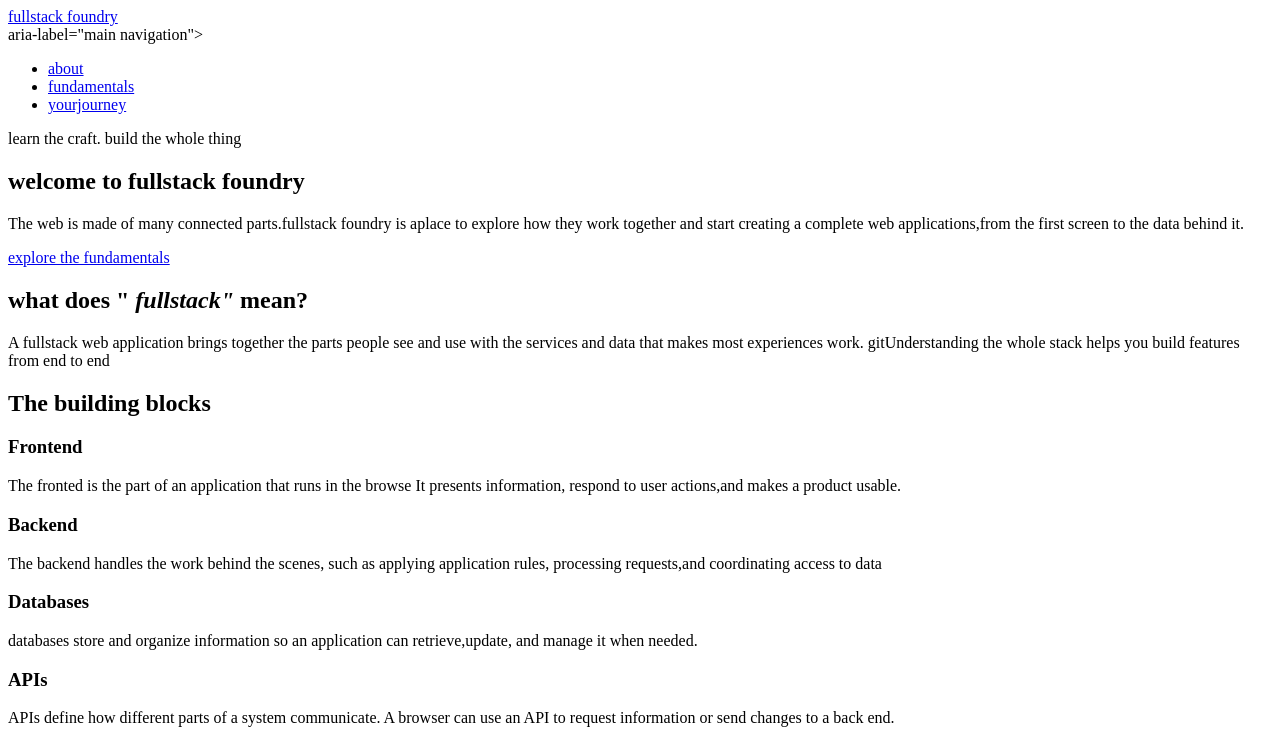
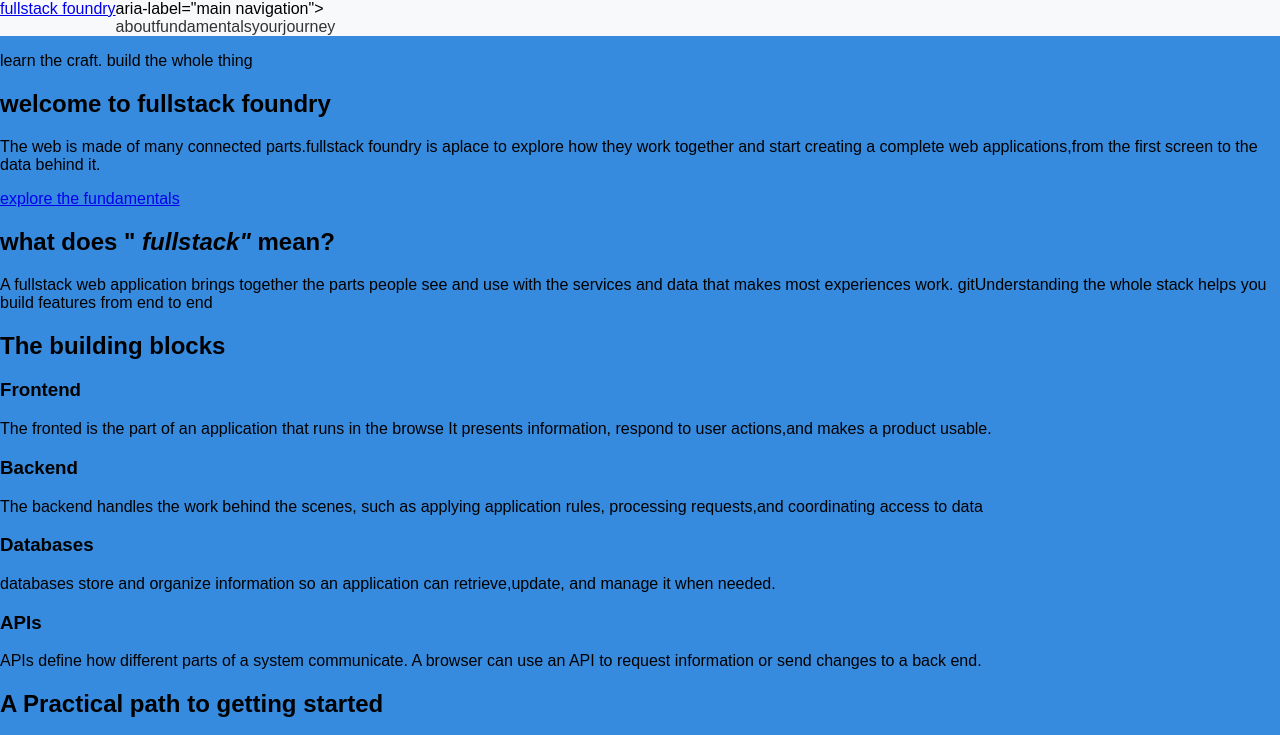
Before and after one commit to adongopurine-hub/hello-world, a plain HTML site: page homepage.html in a window 1280 px wide. Shown: the top 735 px of the page. Drawn offline with Linux system fonts and the light colour scheme.

Commit message:
styled homepage

```diff
--- /dev/null
+++ b/homepage.css
@@ -0,0 +1,27 @@
+body{
+    font-family: Arial, Helvetica, sans-serif;
+  margin: 0;
+   padding: 0;
+   background-color: #378bdf ;
+
+}
+   .head{
+      background-color: #f8f9fa;
+      padding: 1 rem;
+      display: flex ;
+      justify-content: space between
+   }
+
+
+
+      nav ul{
+           list-style-type: none;
+           margin: 0;
+           padding: 0;
+           display: flex
+      }
+           nav ul li a{
+           text-decoration:none;
+            color: #333;
+
+           }
--- a/homepage.html
+++ b/homepage.html
@@ -4,9 +4,10 @@
     <meta charset="UTF-8">
     <meta name="viewport" content="width=device-width, initial-scale=1.0">
     <title>Document</title>
+    <link rel="stylesheet" href="homepage.css"/>
 </head>
 <body>
- <header>
+ <header class="head">
     <a href="#home">fullstack foundry</a>
     <nav>aria-label="main navigation">
         <ul>
```
